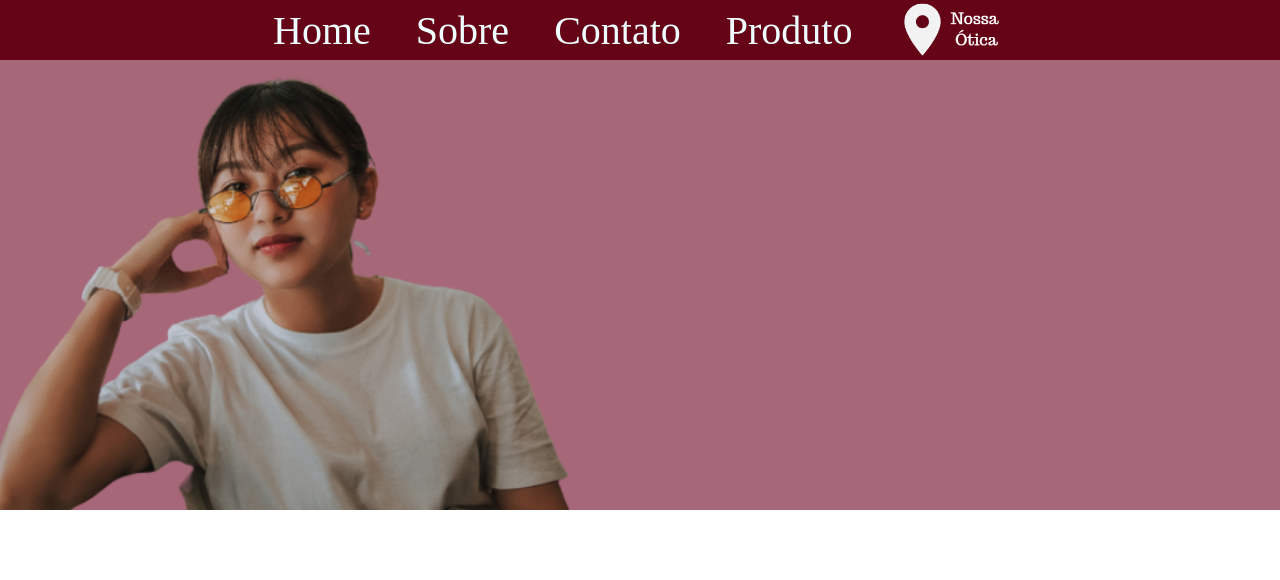
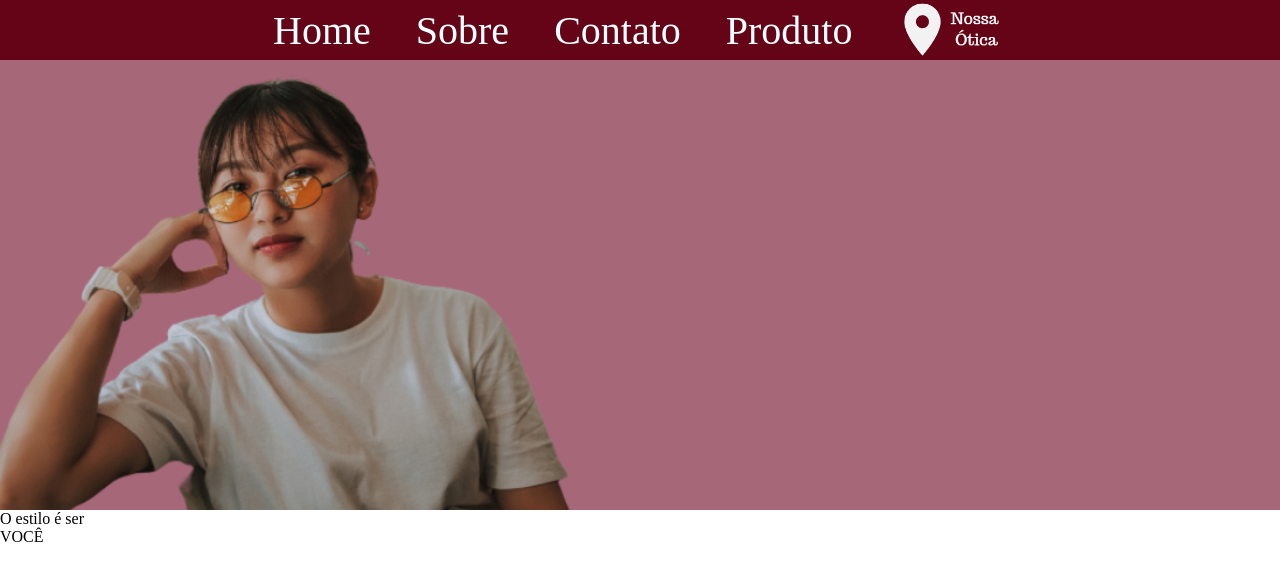
Before and after one commit to Meirelis/notrevision, a React (Vite) app: page / in a window 1280 px wide. Shown: the top 580 px of the page. Built offline with nearby package versions, Linux system fonts and the light colour scheme.

Commit message:
inicio Matheus

```diff
--- a/src/pages/Contato.jsx
+++ b/src/pages/Contato.jsx
@@ -3,7 +3,8 @@ function Contato(){
         <div>
         <h1>Contato</h1>
         <h1>ola mundo</h1>
-        </div>)
+        </div>
+        )
 }
 
 export default Contato
--- a/src/pages/home/Home.jsx
+++ b/src/pages/home/Home.jsx
@@ -3,8 +3,14 @@ import "./home.css";
 function Home() {
 
     return (
-        <div className="bg-imag">
-        </div>
+        <div>
+            <div className="bg-imag">
+            </div>
+             <div className="texto-banner">
+             <p>O estilo é ser</p>
+             <p>VOCÊ</p>
+             </div>
+         </div>
     )
 }
 
```
